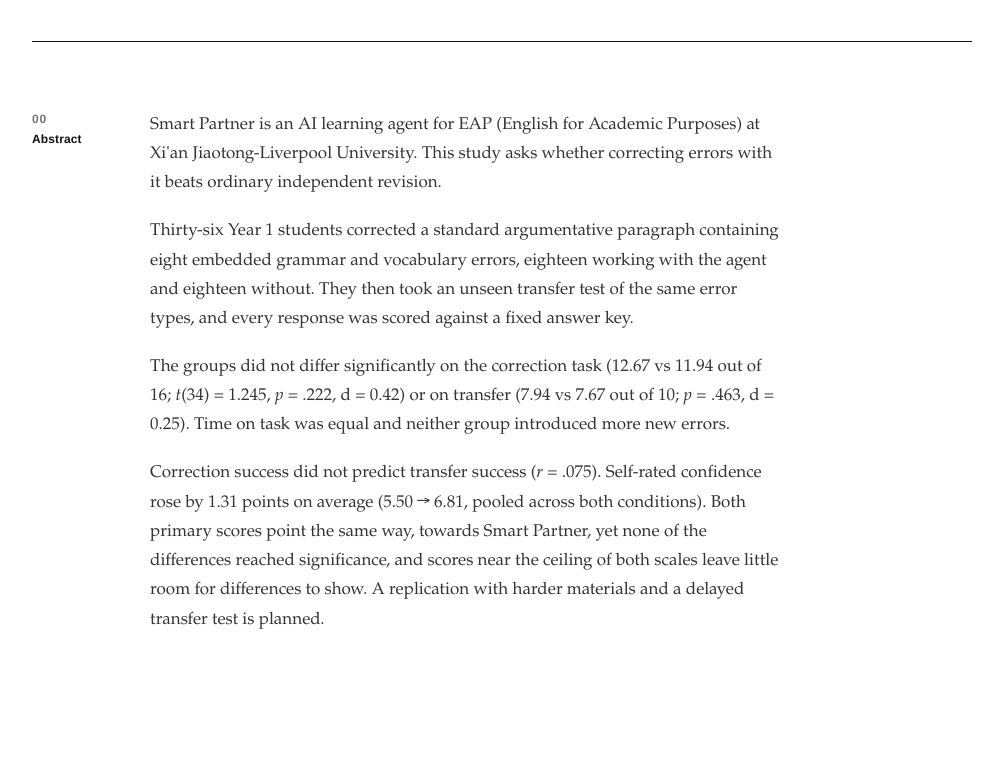
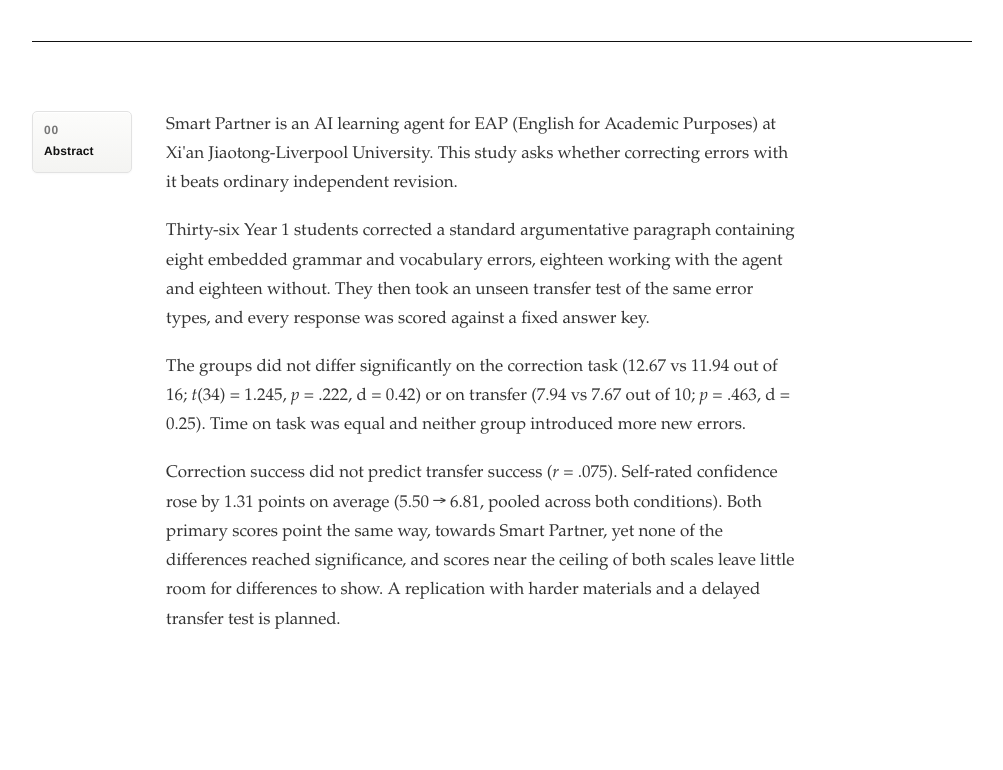
Before and after one commit to Hollybooy/smart-partner-research, a plain HTML site: page index.html in a window 1280 px wide. Shown: the part 1121-1891 px from the top of the page, without its empty margins (32-1035 px from the left). Drawn offline with Linux system fonts and the light colour scheme.

Commit message:
Give the chapter index label a bordered card with a soft tint

```diff
--- a/index.html
+++ b/index.html
@@ -123,15 +123,20 @@
     padding: clamp(44px, 5.4vw, 72px) 0;
     scroll-margin-top: 24px;
     display: grid;
-    grid-template-columns: 84px minmax(0, 1fr);
+    grid-template-columns: 100px minmax(0, 1fr);
     column-gap: clamp(18px, 3vw, 34px);
     align-items: start;
   }
   .chapter:first-of-type { border-top: 1px solid var(--ink); }
   .chapter-num {
     position: sticky; top: 28px;
-    display: flex; flex-direction: column; gap: 3px;
+    display: flex; flex-direction: column; gap: 4px;
     font-family: var(--sans);
+    padding: 10px 11px 12px;
+    background: linear-gradient(180deg, #FCFCFB, #F4F4F2);
+    border: 1px solid var(--rule);
+    border-radius: 5px;
+    box-shadow: inset 0 1px 0 #FFFFFF, 0 1px 2px rgba(17,17,17,.03);
   }
   .chapter-num .n {
     font-size: 12px; font-weight: 700; color: var(--grey);
@@ -494,6 +499,8 @@
     }
     .chapter-num {
       position: static; flex-direction: row; align-items: baseline; gap: 8px;
+      justify-self: start;
+      padding: 7px 10px 8px;
     }
   }
   @media (max-width: 560px) {
```
